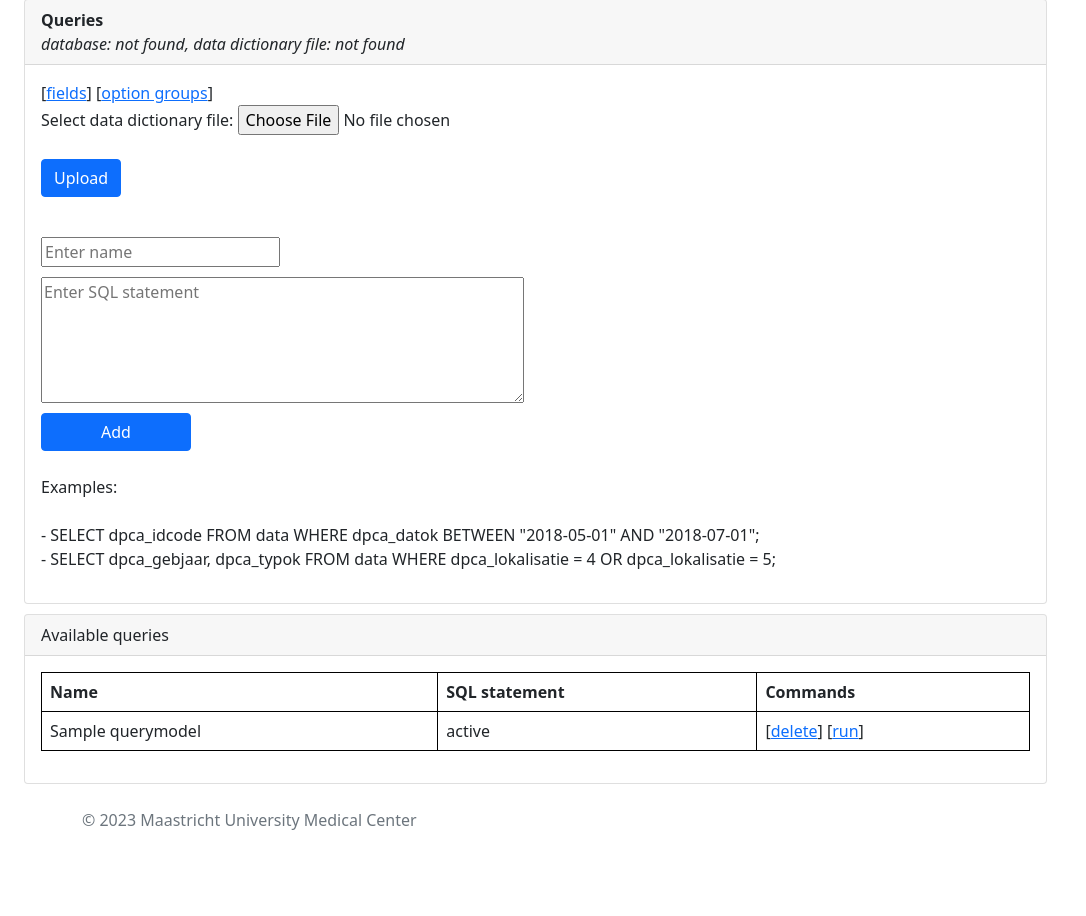
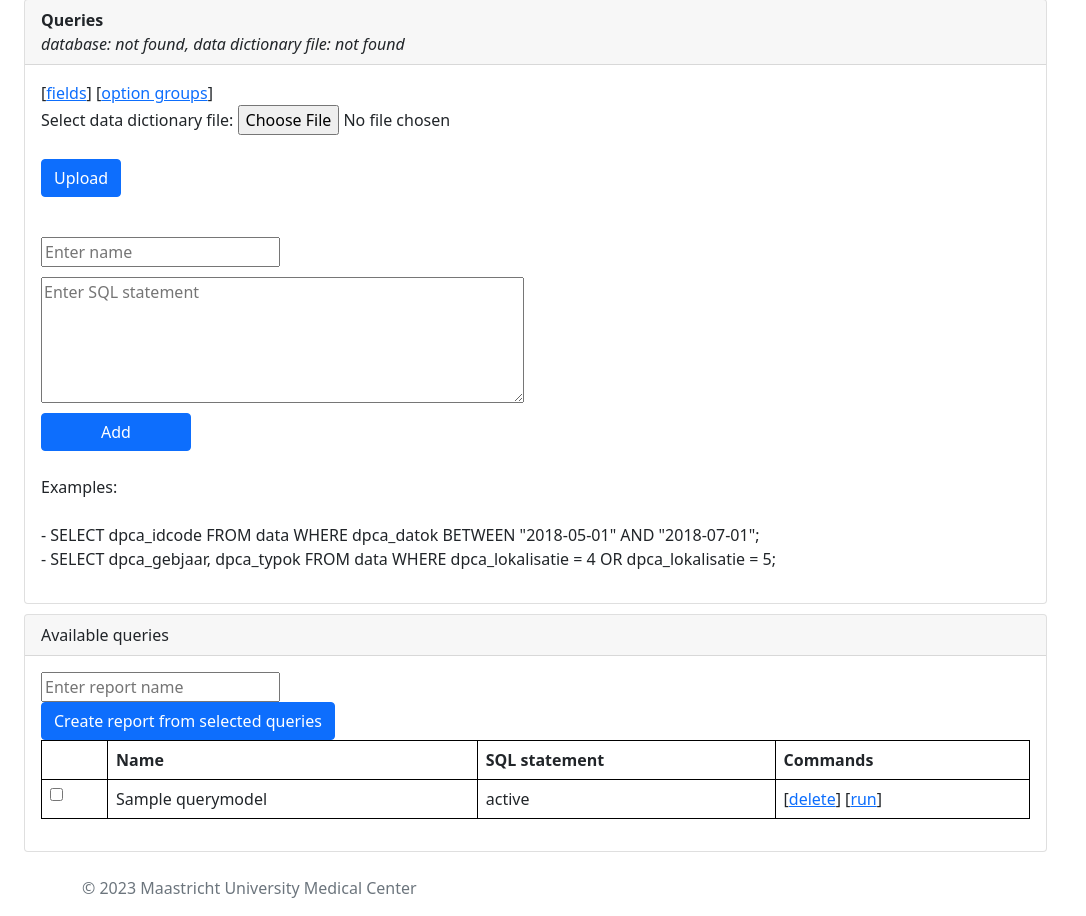
Before and after one commit to rbrecheisen/hpbdash, a Django app: page / in a window 1280 px wide. Shown: the part 77-993 px from the top of the page, without its empty margins (0-1086 px from the left). Before the commit the page ends 907 px from the top, so only its background shows below. Run offline with Django 4.2, Linux system fonts and the light colour scheme; a user stored in the database is signed in; tables that the repository leaves empty hold one stand-in row (values such as "Sample post"); parts of the project's set-up code (start-up, migrations or seed data) failed here and were passed over; some libraries are stand-ins or nearby versions.

Commit message:
saving work

```diff
--- a/src/hpbdash/app/models.py
+++ b/src/hpbdash/app/models.py
@@ -38,13 +38,18 @@ def query_result_post_delete(sender, instance, **kwargs):
         os.remove(instance.result_file)
 
 
-# class ReportModel(models.Model):
-#     name = models.CharField(max_length=1024)
-#     def __str__(self):
-#         return self.name
+class ReportModel(models.Model):
 
-# class ReportItemModel(models.Model):
-#     report = models.ForeignKey('ReportModel', on_delete=models.CASCADE)
-#     query_result = models.ForeignKey('QueryResultModel', on_delete=models.DO_NOTHING)
-#     def __str__(self):
-#         return f'ReportItem(QueryResult("{self.query_result.query.name}"))'
+    name = models.CharField(max_length=1024)
+
+    def __str__(self):
+        return self.name
+
+
+class ReportItemModel(models.Model):
+
+    report = models.ForeignKey('ReportModel', on_delete=models.CASCADE)
+    query = models.ForeignKey('QueryModel', on_delete=models.DO_NOTHING)
+
+    def __str__(self):
+        return f'ReportItem(Query("{self.query.name}"))'
--- a/src/hpbdash/app/templates/queries.html
+++ b/src/hpbdash/app/templates/queries.html
@@ -36,14 +36,20 @@
             <div class="card" style="margin-top: 10px;">
                 <div class="card-header">Available queries</div>
                 <div class="card-body">
+                    <form action="/reports/create" method="post", enctype="multipart/form-data">
+                        {% csrf_token %}
+                        <input type="text" name="report_name" placeholder="Enter report name" /><br>
+                        <button type="submit" class="btn btn-primary">Create report from selected queries</button>
                         <table class="table">
                             <tr>
+                                <th></th>
                                 <th>Name</th>
                                 <th>SQL statement</th>
                                 <th>Commands</th>
                             </tr>
                             {% for query in queries %}
                                 <tr>
+                                    <td><input type="checkbox" name="{{ query.id }}_cbx"></td>
                                     <td>{{ query.name }}</td>
                                     <td>{{ query.sql_statement }}</td>
                                     {%  if user.is_staff %}
@@ -57,6 +63,7 @@
                                 </tr>
                             {% endfor %}
                         </table>
+                    </form>
                 </div>
             </div>
         </div>
--- a/src/hpbdash/app/urls.py
+++ b/src/hpbdash/app/urls.py
@@ -12,4 +12,5 @@ urlpatterns = [
     path('upload', views.upload_data_dictionary),
     path('dd/fields/', views.get_fields),
     path('dd/option_groups/', views.get_option_groups),
+    path('create_report', views.create_report),
 ]
--- a/src/hpbdash/app/views.py
+++ b/src/hpbdash/app/views.py
@@ -13,7 +13,7 @@ from django.contrib.auth.decorators import login_required
 from django.core.files.base import ContentFile
 from django.core.files.uploadedfile import InMemoryUploadedFile, TemporaryUploadedFile
 
-from .models import QueryModel, QueryResultModel
+from .models import QueryModel, QueryResultModel, ReportItemModel, ReportModel
 
 from barbell2_castor import CastorQuery
 
@@ -73,7 +73,6 @@ def get_fields(request):
         data = json.load(f)
     for field_name in data.keys():
         field = data[field_name]
-
     # Convert to table
     return render(request, 'fields.html', context={'columns': columns, 'data': data})
 
@@ -165,3 +164,19 @@ def download_query_result(request, query_id, query_result_id):
     query_result = QueryResultModel.objects.get(pk=query_result_id)
     filepath = query_result.result_file
     return serve(request, os.path.basename(filepath), os.path.dirname(filepath))
+
+
+"""-------------------------------------------------------------------------------------------------------------------
+"""
+def get_reports(request):
+    reports = ReportModel.objects.all()
+    return render(request, 'reports.html', context={'reports': reports})
+
+
+"""-------------------------------------------------------------------------------------------------------------------
+"""
+def create_report(request):
+    report_name = request.POST.get('report_name', None)
+    report = ReportModel.objects.create(report_name)
+    # how do I get the queries checked for this report from the queries.html
+    return redirect('/queries/')
```
Also changed, not shown: src/hpbdash/app/templates/reports.html (added, +33 -0 lines). Lines whose indentation alone changed are shown as unchanged.
